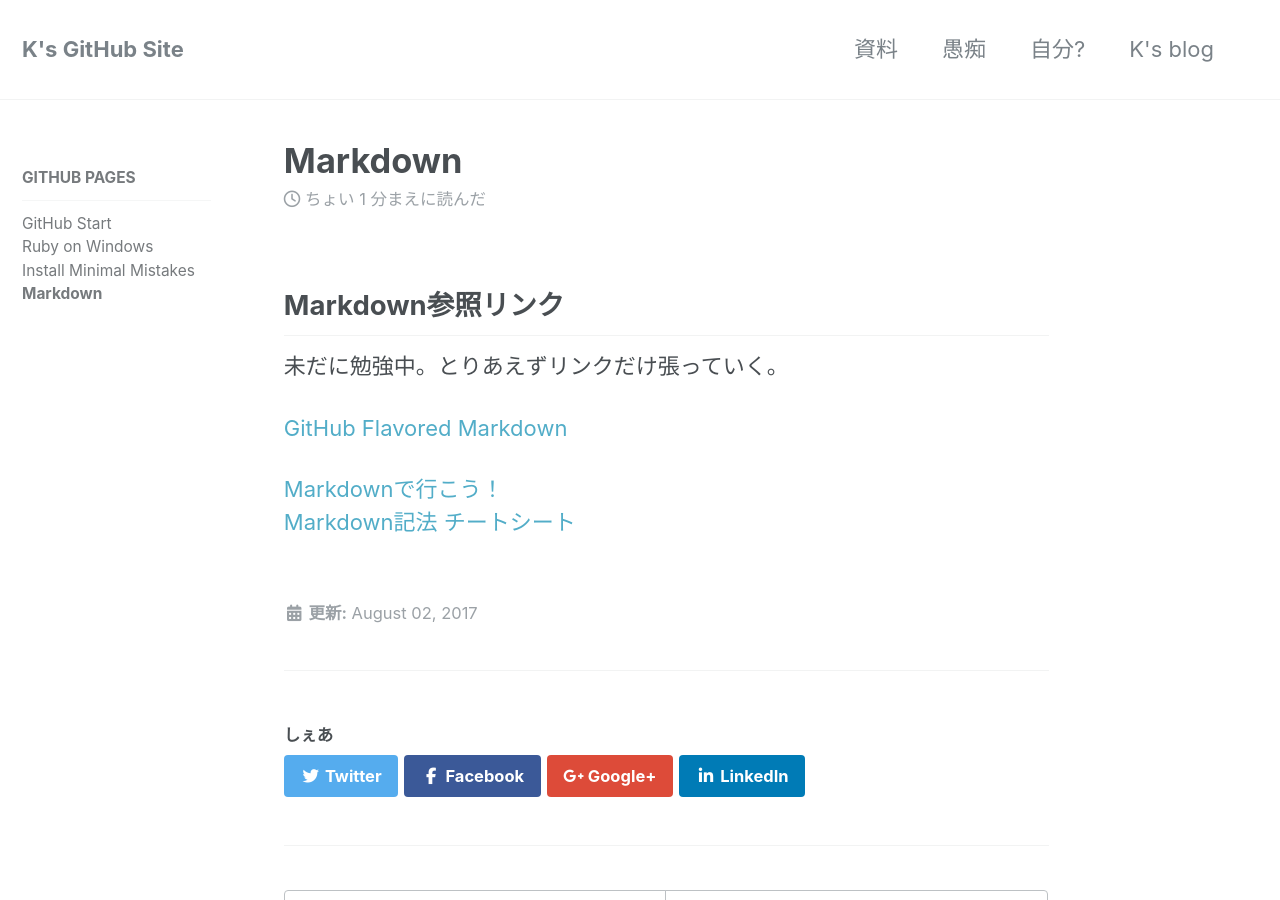
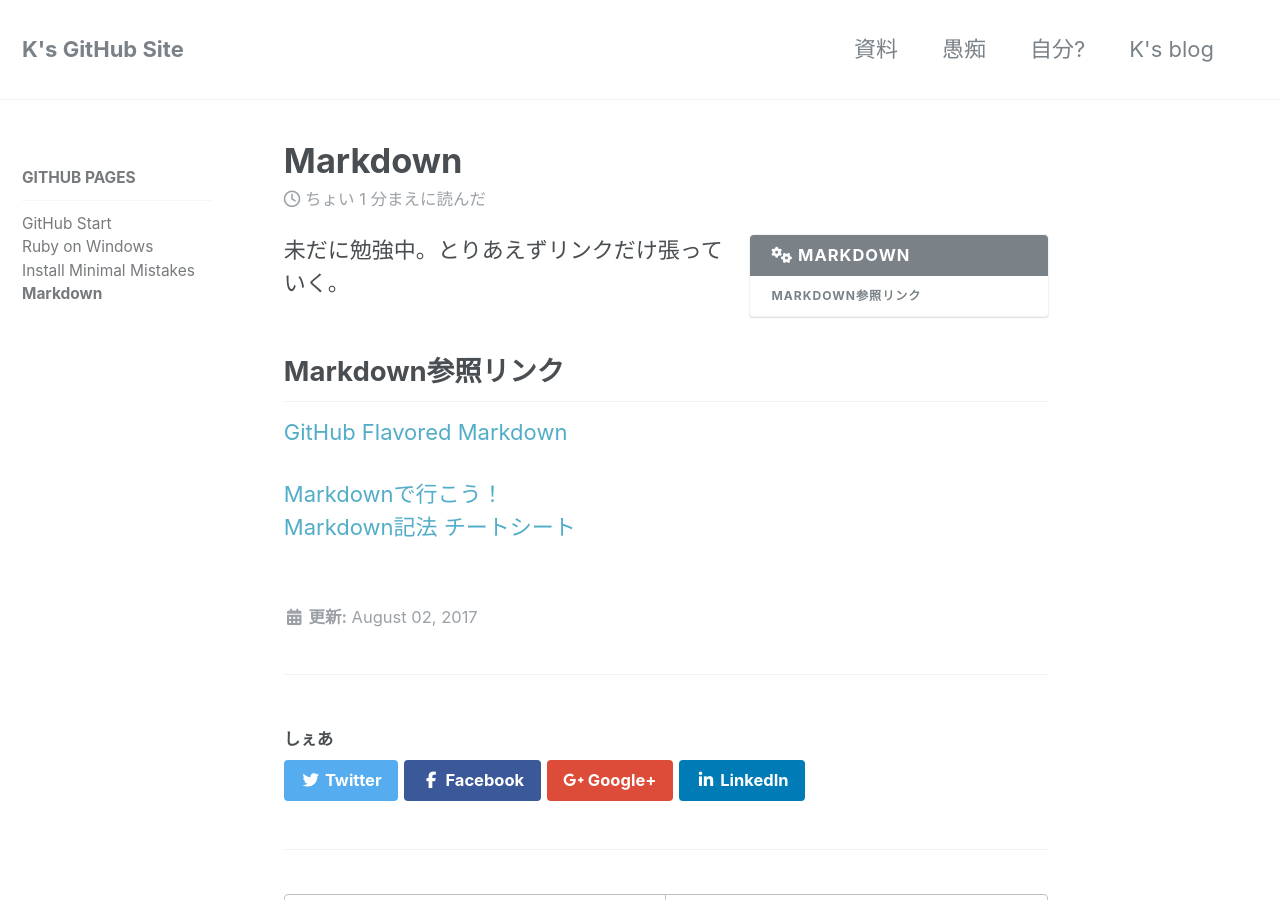
Before and after one commit to laureltreetop/laureltreetop.github.io, a Jekyll site: the page built from _docs/03-markdown.md, in a window 1280 px wide and 900 px high. Built offline with Jekyll 4.4.1, drawn with Linux system fonts in a browser that asks for light colours; nearby versions of some CDN libraries; some of the changed lines change nothing that is shown.

Commit message:
Update 03-markdown.md

```diff
--- a/_docs/03-markdown.md
+++ b/_docs/03-markdown.md
@@ -3,8 +3,8 @@ last_modified_at: 2017-08-02 23:12 +0900
 title: "Markdown"
 permalink: /docs/markdown/
 ---
+{% include toc icon="gears" title="Markdown" %} 未だに勉強中。とりあえずリンクだけ張っていく。
 ## Markdown参照リンク
-未だに勉強中。とりあえずリンクだけ張っていく。
 
 [GitHub Flavored Markdown](https://guides.github.com/features/mastering-markdown/)
 
```
